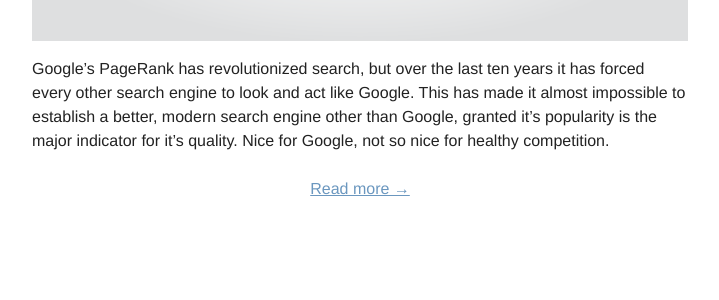
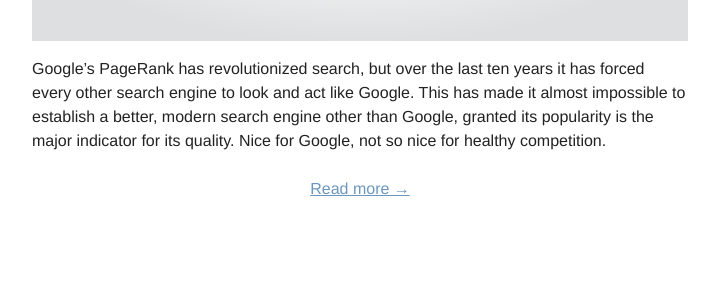
Before and after one commit to blippex/blippex.github.io, a Jekyll site: the page built from index.html, in a window 1280 px wide. Shown: the part 2013-2313 px from the top of the page, without its empty margins (280-999 px from the left). Built offline with Jekyll 4.4.1, drawn with Linux system fonts in a browser that asks for light colours.

Commit message:
fixed typos (it's must be its)
Signed-off-by: Max Kossatz <mk@archify.com>

```diff
--- a/_posts/2013-07-20-launch.markdown
+++ b/_posts/2013-07-20-launch.markdown
@@ -7,7 +7,7 @@
 
 ![Blippex](/css/img/posts/blippex-promo.png)
 
-Google’s PageRank has revolutionized search, but over the last ten years it has forced every other search engine to look and act like Google. This has made it almost impossible to establish a better, modern search engine other than Google, granted it’s popularity is the major indicator for it’s quality. Nice for Google, not so nice for healthy competition.<!-- more -->
+Google’s PageRank has revolutionized search, but over the last ten years it has forced every other search engine to look and act like Google. This has made it almost impossible to establish a better, modern search engine other than Google, granted its popularity is the major indicator for its quality. Nice for Google, not so nice for healthy competition.<!-- more -->
 
 **[Meet the DwellRank](http://www.blippex.org/)**
 
```
